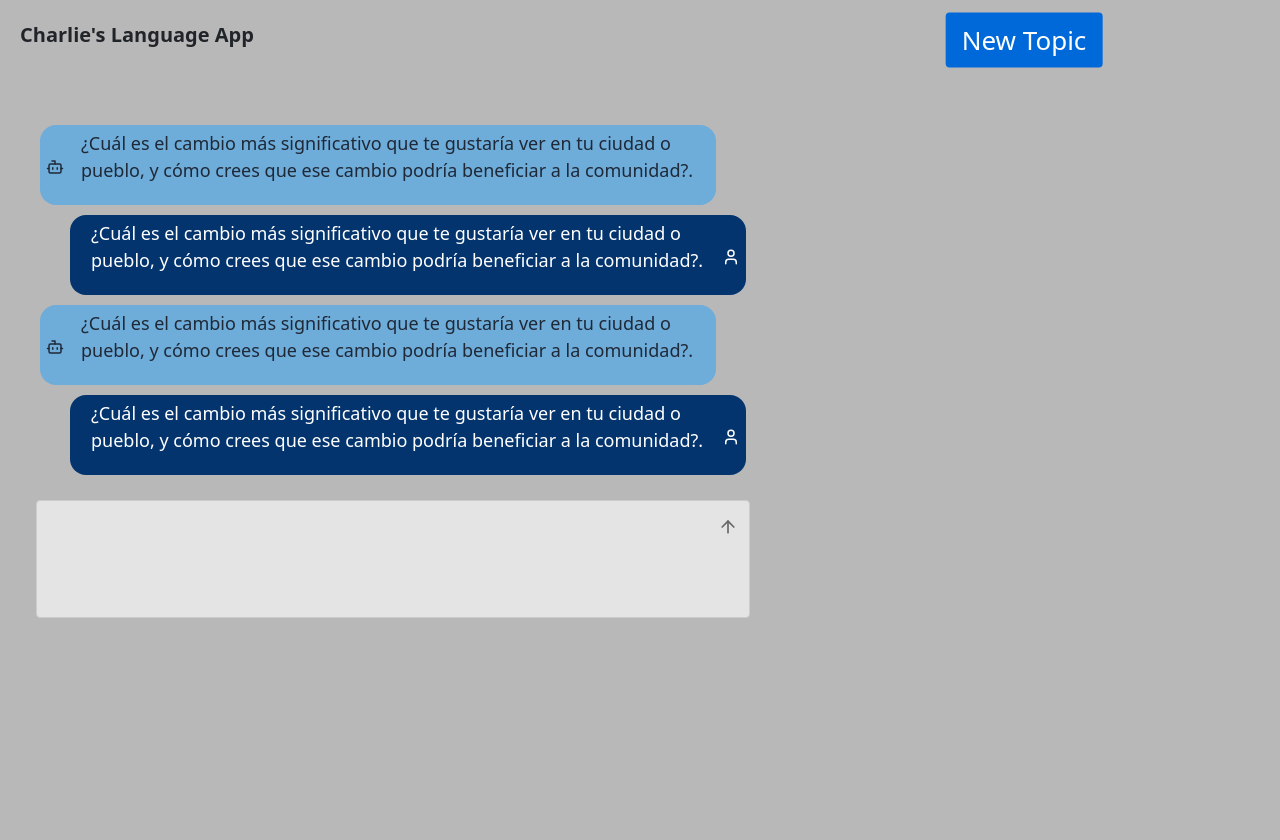
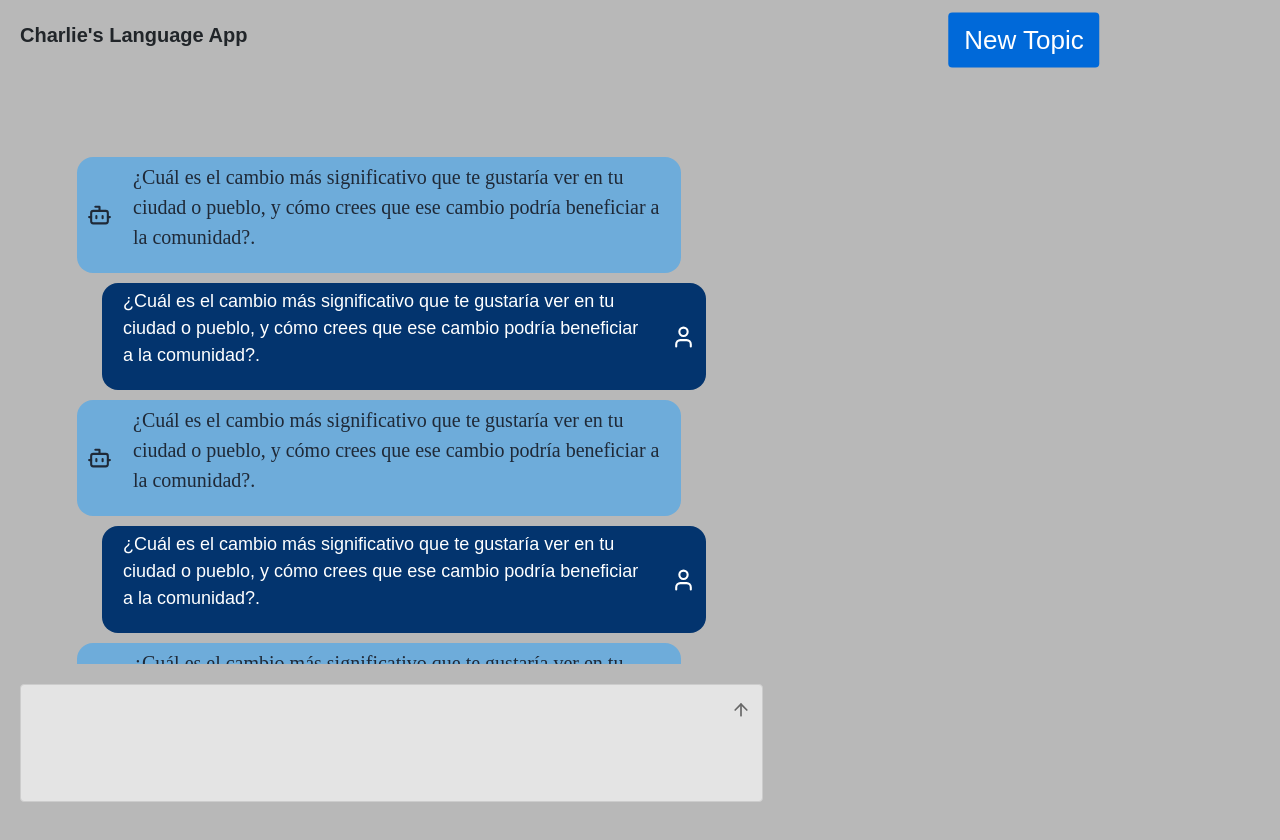
Before and after one commit to CharlieNatoli/language_app, a React (Vite) app: page / in a window 1280 px wide. Shown: the top 840 px of the page. Built offline with nearby package versions, Linux system fonts and the light colour scheme.

Commit message:
misc formatting of conversation panel

```diff
--- a/src/App.tsx
+++ b/src/App.tsx
@@ -154,23 +154,28 @@ function App() {
 
   const styles = `
   .full-page {
-    background: #b8b8b8;
-    // max-height: 100vh;
+     background: #b8b8b8;
+    font-family: 'Arial';
   }
   .outer-container {
     display: flex;
+    height: 100vh;
+    overflow: hidden;
   }
   .leftside-panel {
     width: 80%;
-    padding: 1rem;
+    display: flex; /* Add this */
     flex-direction: column;
-    gap: 2rem;
+     overflow: hidden;
   }
   .leftside-panel-conversation {
-    height: 50%;
+    padding: 3rem;
+    height: 80%;
     overflow-y: auto;
+
   }
   .leftside-panel-textsubmit {
+    height: 80%;
     height: 30%;
   }
   .rightside-panel {
@@ -207,8 +212,8 @@ function App() {
                         setSelectedId={setSelectedId}
                         ref={conversationRef}
                       ></ConversationPanel>
+                      <div>{conversationLoading && <Loader />}</div>
                     </div>
-                    <div>{conversationLoading && <Loader />}</div>
                     <div className="leftside-panel-textsubmit">
                       <TextSubmitBox
                         OnSubmitAnswer={handleSubmitAnswer}
--- a/src/components/ConversationPanel.tsx
+++ b/src/components/ConversationPanel.tsx
@@ -23,29 +23,30 @@ const SpeechBubble = forwardRef<HTMLDivElement, SpeechBubbleProps>(
     // Base styles for the speech bubble
     const bubbleStyle = {
       display: "flex",
-      alignItems: "center",
+      justifyContent: "space-between",
       padding: "5px",
       borderRadius: "1rem",
       cursor: "pointer",
+      fontFamily: type === "user" ? "" : "Times New Roman",
+      fontSize: type === "user" ? "18px" : "20px",
       backgroundColor: type === "user" ? "#03346E" : "#6EACDA",
       color: type === "user" ? "#FFFFFF" : "#1F2937",
-      marginLeft: type === "user" ? "auto" : "0",
       ...(isSelected && {
-        boxShadow: "0 0 0 2px #2563EB, 0 0 0 4px #FFFFFF",
+        boxShadow: "0 0 0 2px #2563EB, 0 0 0 4px #e8e8e8",
       }),
     };
 
     // Icon container styles
-    const iconStyle = {
-      right: "1rem",
-      left: "1rem",
-    };
+    const iconStyle = {};
 
     // Icon styles
     const iconComponentStyle = {
-      width: "1.25rem",
-      height: "1.25rem",
-      padding: "1px",
+      width: "35px",
+      height: "35px",
+      padding: "5px",
+      position: "relative",
+      top: "50%",
+      transform: "translateY(-50%)",
     };
 
     // Content container styles
@@ -53,7 +54,6 @@ const SpeechBubble = forwardRef<HTMLDivElement, SpeechBubbleProps>(
 
     // Message text styles
     const messageStyle = {
-      fontSize: "18px",
       marginLeft: "1rem",
       marginRight: "1rem",
     };
@@ -61,8 +61,8 @@ const SpeechBubble = forwardRef<HTMLDivElement, SpeechBubbleProps>(
     // Wrapper styles for width control
     const wrapperStyle = {
       padding: "5px",
-      paddingRight: type === "ai" ? ("30px" as const) : ("" as const),
-      paddingLeft: type === "ai" ? ("" as const) : ("30px" as const),
+      paddingRight: type === "ai" ? ("30px" as const) : ("5px" as const),
+      paddingLeft: type === "ai" ? ("5px" as const) : ("30px" as const),
     };
 
     const IconComponent = type === "user" ? User : Bot;
--- a/src/components/FeedbackPanel.tsx
+++ b/src/components/FeedbackPanel.tsx
@@ -14,11 +14,11 @@ interface CommentaryProps {
 
 const commentaryStyles = `
   .commentary-title {
-    font-size: 20px;
+    font-size: 18px;
     margin-bottom: 16px;
   }
   .commentary-body {
-    font-size: 14px;
+    font-size: 16px;
   }
 `;
 
@@ -66,11 +66,11 @@ const FeedbackPanel: React.FC<FeedbackPanelProps> = ({
   selectedId,
 }) => {
   const styles = `
-.feedback-panel {
-background: #e6cdb8;
-border-radius: 25px;
-min-height: 200px;
-padding: 20px;
+  .feedback-panel {
+  background: #e6cdb8;
+  border-radius: 25px;
+  min-height: 200px;
+  padding: 20px;
 
 } `;
 
```
Also changed, not shown: src/components/AppHeader.tsx (+0 -7 lines), src/main.tsx (+7 -7 lines).
